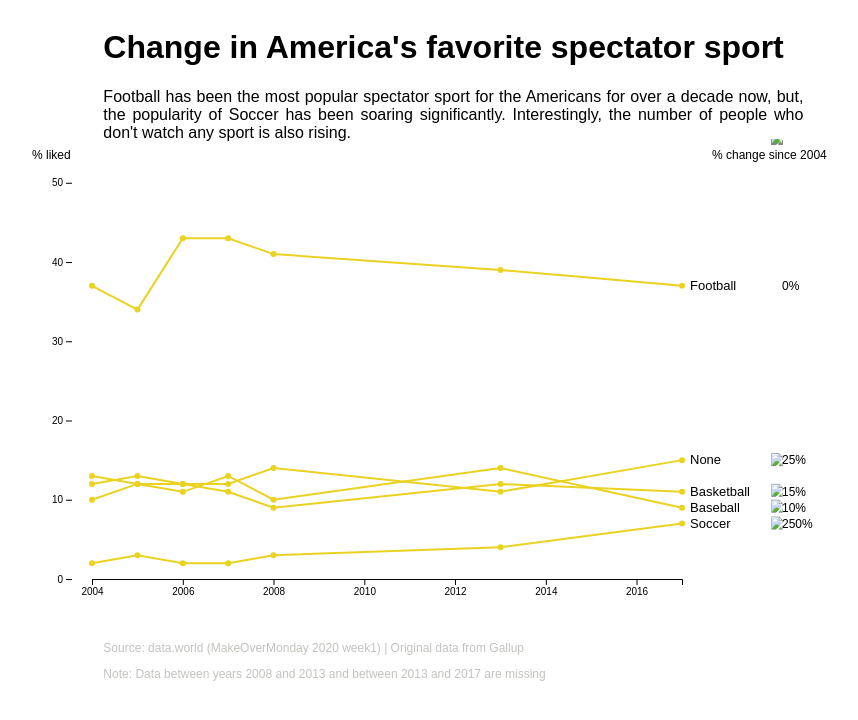
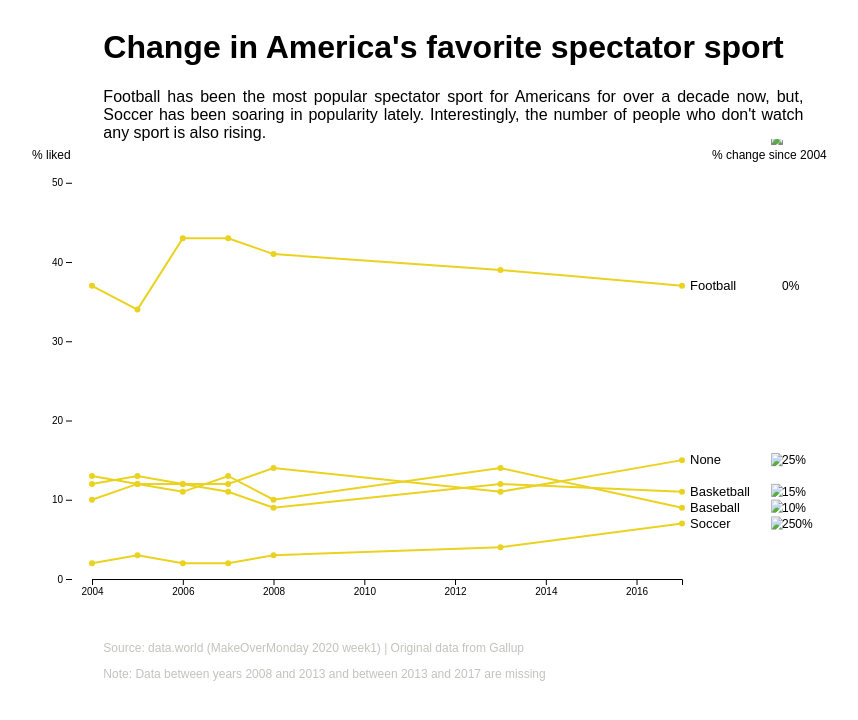
Before and after one commit to sv09/DataViz-american-spectator-sports-trend, a plain HTML site: page index.html in a window 1280 px wide. Shown: the whole page, without its empty margins (208-1066 px from the left). Drawn offline with nearby package versions, Linux system fonts and the light colour scheme.

Commit message:
intro text update

```diff
--- a/index.html
+++ b/index.html
@@ -14,7 +14,7 @@
     <div class='text-container'>
         <h1 class='title'>Change in America's favorite spectator sport</h1>
         <div class='para-container'>
-            <p class='para-text'>Football has been the most popular spectator sport for the Americans for over a decade now, but, the popularity of Soccer has been soaring significantly. Interestingly, the number of people who don't watch any sport is also rising.</p>
+            <p class='para-text'>Football has been the most popular spectator sport for Americans for over a decade now, but, Soccer has been soaring in popularity lately. Interestingly, the number of people who don't watch any sport is also rising.</p>
         </div>
     </div>
     <div class='svg-container'></div>
```
